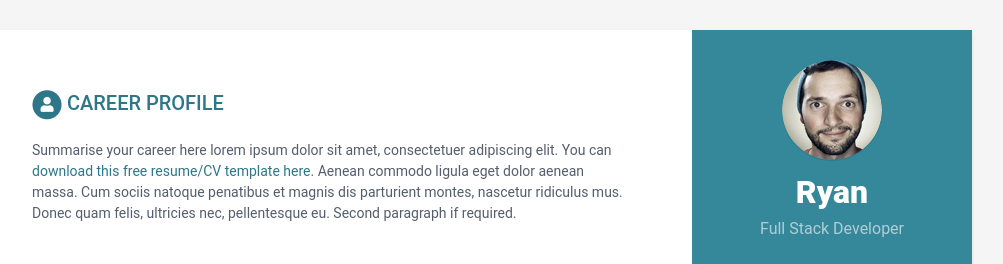
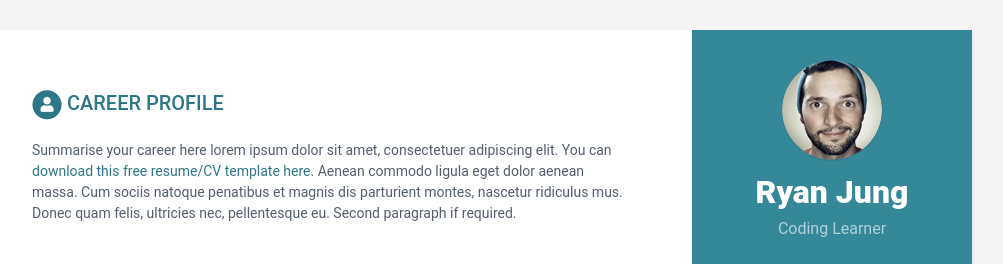
Before and after one commit to ryandoescoding/p5project, a Jekyll site: the page built from index.html, in a window 1280 px wide, cut to the strip 0-264 px from the top of the page. Shown: the whole strip, without its empty margins (168-1171 px from the left). Built offline with Jekyll 4.4.1, drawn with Linux system fonts in a browser that asks for light colours.

Commit message:
Update data.yml
sad

```diff
--- a/_data/data.yml
+++ b/_data/data.yml
@@ -7,8 +7,8 @@ sidebar:
     education: True # set to False if you want education in main section instead of in sidebar
 
     # Profile information
-    name: Ryan
-    tagline: Full Stack Developer
+    name: Ryan Jung
+    tagline: Coding Learner
     avatar: profile.png  #place a 100x100 picture inside /assets/images/ folder and provide the name of the file below
 
     # Sidebar links
```
